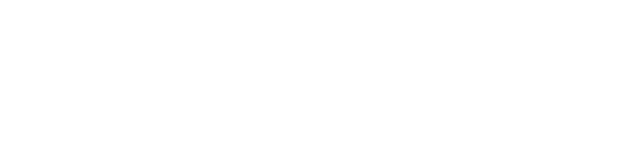
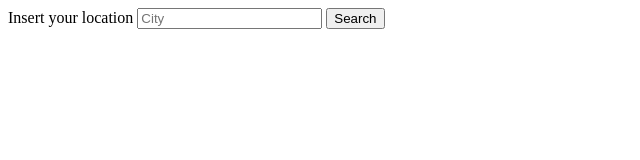
Before and after one commit to DragonFireEx/weather-app-ts, a plain HTML site: page index.html in a window 1280 px wide. Shown: the whole page, without its empty margins (0-640 px from the left). Drawn offline with Linux system fonts and the light colour scheme.

Commit message:
Add search section

```diff
--- a/index.html
+++ b/index.html
@@ -6,6 +6,12 @@
     <title>WeatherApp</title>
 </head>
 <body>
-
+    <div class="main-card">
+        <div class="search-box">
+            <label for="search-term">Insert your location</label>
+            <input type="text" name="" id="search-term" placeholder="City">
+            <button>Search</button>
+        </div>
+    </div>
 </body>
 </html>
```
